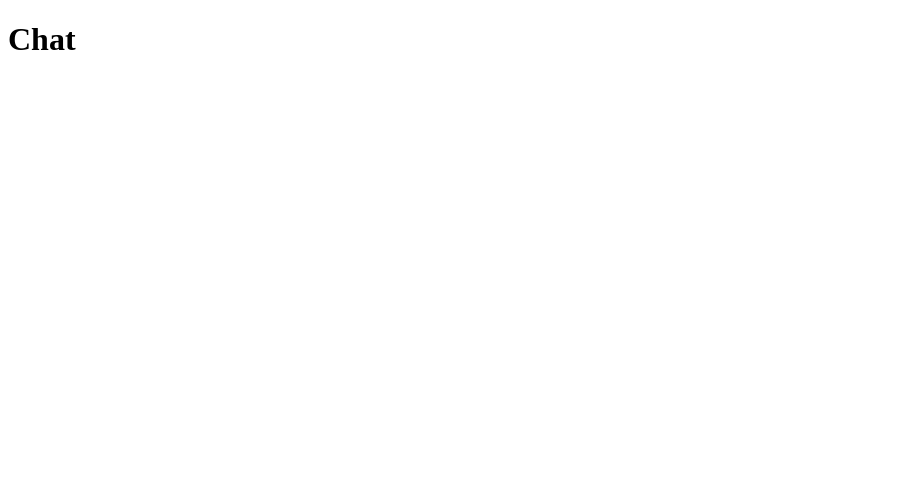
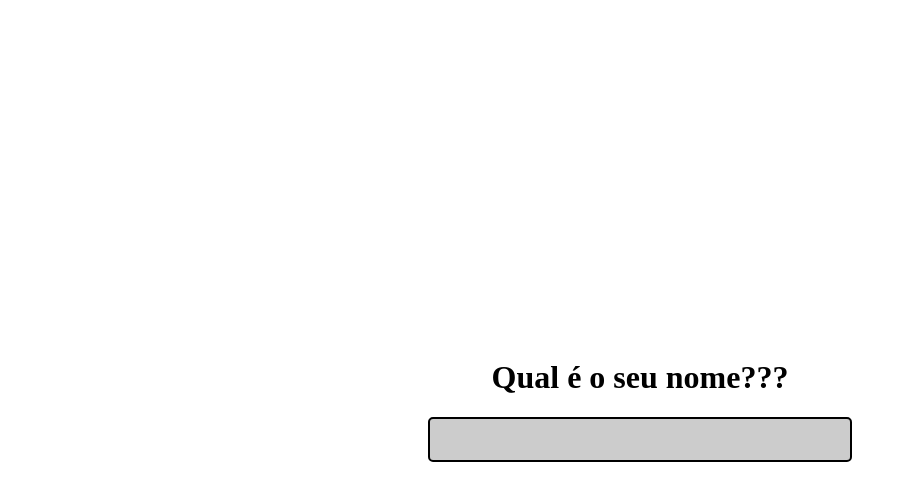
Before and after one commit to THONWELLING/chat-simples-com-socket, a website: page public/index.html in a window 1280 px wide. Shown: the whole page, without its empty margins (0-906 px from the left). Drawn offline with Linux system fonts and the light colour scheme.

Commit message:
iniciando criação de  interface

```diff
--- a/public/index.html
+++ b/public/index.html
@@ -4,10 +4,16 @@
   <meta charset="UTF-8">
   <meta http-equiv="X-UA-Compatible" content="IE=edge">
   <meta name="viewport" content="width=device-width, initial-scale=1.0">
-  <title>Chat</title>
+  <title>Chat com socket</title>
   <link rel="stylesheet" href="style.css">
 </head>
 <body>
-  <h1>Chat</h1>
+  <div class="page" id="loginPage">
+    <h1>Qual é o seu nome???</h1>
+    <input type="text" id="loginNameInput" />
+  </div>
+  <div class="chatPage" id="chatPage">
+
+  </div>
 </body>
 </html>
--- a/public/style.css
+++ b/public/style.css
@@ -0,0 +1,29 @@
+body {
+  margin: 0;
+}
+
+.page {
+  height: 100vh;
+  justify-content: center;
+  align-items: center;
+  flex-direction: column;
+}
+
+#loginPage {
+  display: flex;
+  background-color: #fff;
+}
+
+#loginNameInput {
+  border: 2px solid #000;
+  background-color: #ccc;
+  font-size: 18px;
+  padding: 10px;
+  border-radius: 5px;
+  width: 100%;
+  max-width: 400px;
+}
+
+#chatPage {
+  display: none;
+}
```
